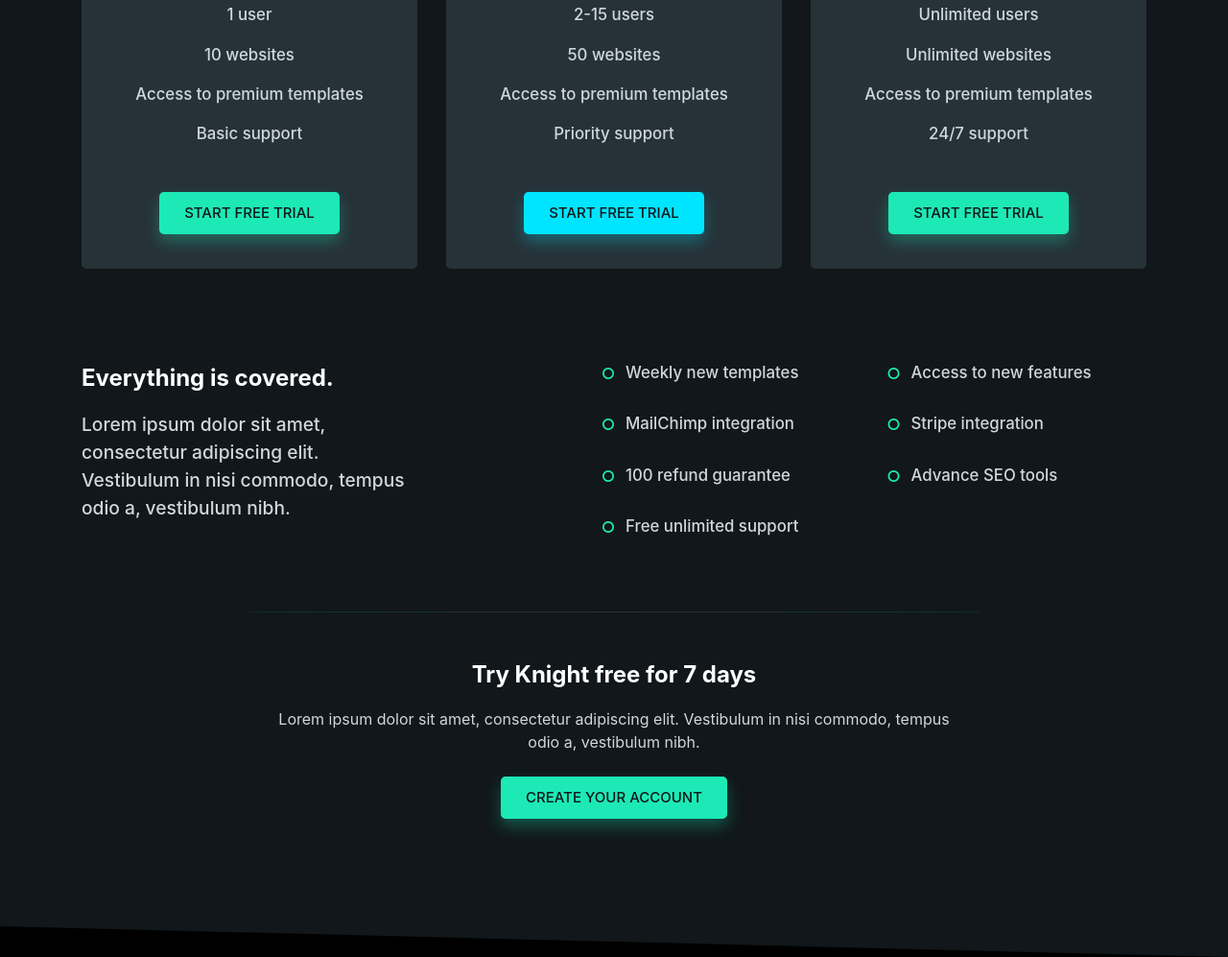
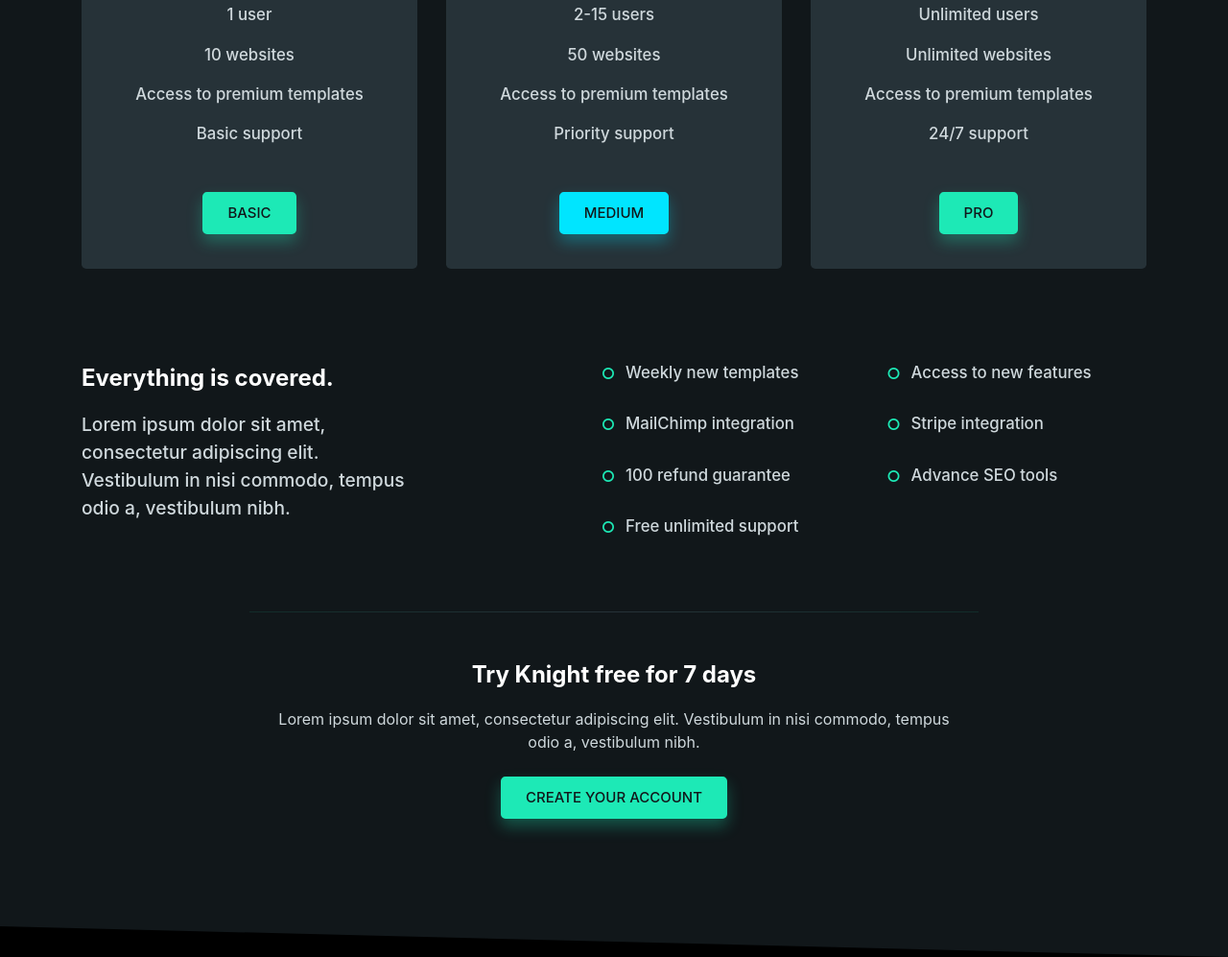
Before and after one commit to BeraITA/TestMiriam, a plain HTML site: page index.html in a window 1280 px wide. Shown: the part 2978-3975 px from the top of the page at 96% size. Drawn offline with nearby package versions, Linux system fonts and the light colour scheme; a web font is replaced by a local one.

Commit message:
Update index.html

```diff
--- a/index.html
+++ b/index.html
@@ -188,7 +188,7 @@ height="0" width="0" style="display:none;visibility:hidden"></iframe></noscript>
                                 <li>Basic support</li>
                             </ul>
                             <a href="#" class="btn btn-primary">
-                                Start free trial
+                                Basic
                             </a>
                         </div>
                     </div>
@@ -204,7 +204,7 @@ height="0" width="0" style="display:none;visibility:hidden"></iframe></noscript>
                                 <li>Priority support</li>
                             </ul>
                             <a href="#" class="btn btn-info">
-                                Start free trial
+                                Medium
                             </a>
                         </div>
                     </div>
@@ -220,7 +220,7 @@ height="0" width="0" style="display:none;visibility:hidden"></iframe></noscript>
                                 <li>24/7 support</li>
                             </ul>
                             <a href="#" class="btn btn-primary">
-                                Start free trial
+                                Pro
                             </a>
                         </div>
                     </div>
```
